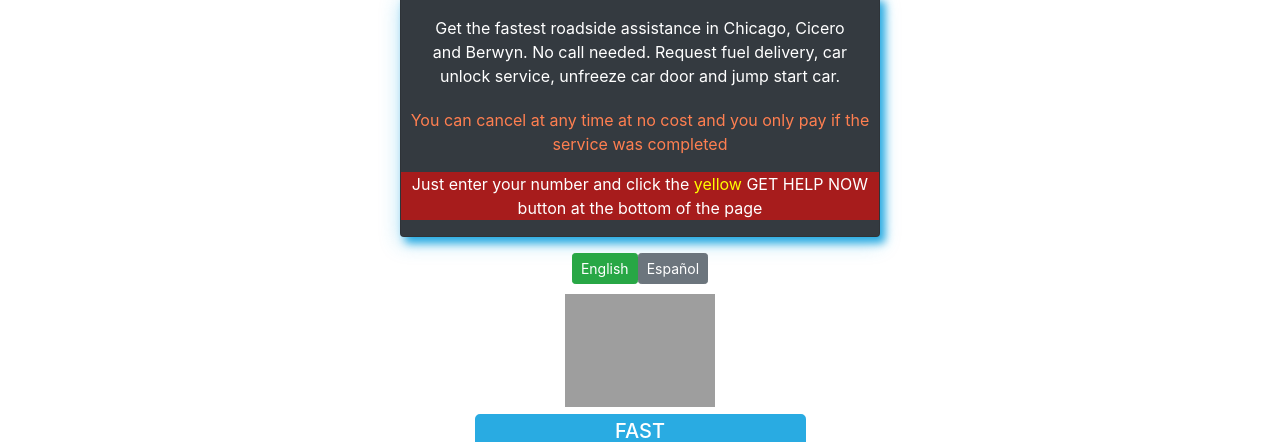
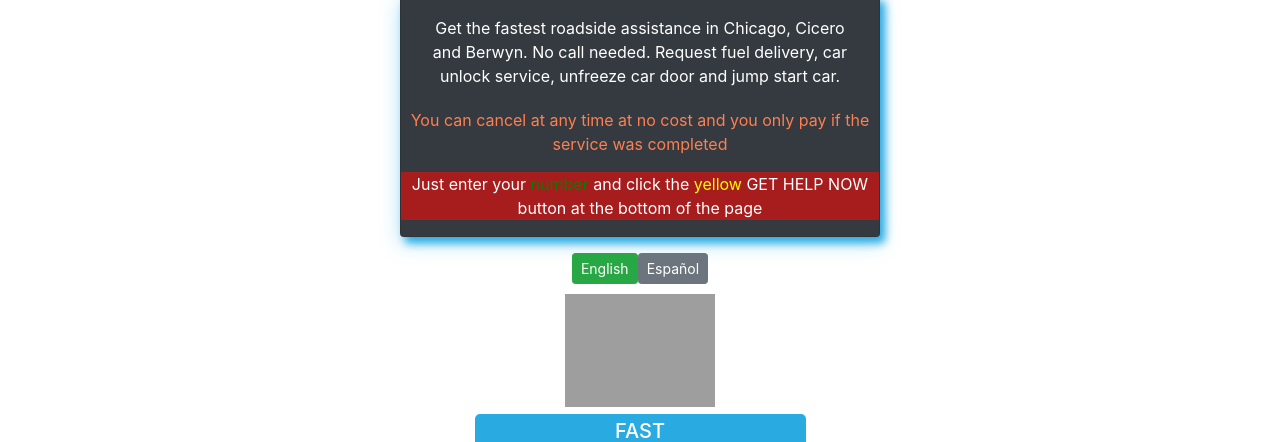
Before and after one commit to silvano905/car, a Django app: page / in a window 1280 px wide. Shown: the part 81-523 px from the top of the page. Run offline with Django 3.2, Linux system fonts and the light colour scheme; data comes from the database, SQL or seed files in the repository; some libraries are stand-ins or nearby versions; grey boxes are pictures that could not be loaded.

Commit message:
1/9/19 #4

```diff
--- a/helper/templates/helper/home.html
+++ b/helper/templates/helper/home.html
@@ -83,7 +83,7 @@
                 Request fuel delivery, car unlock service, unfreeze car door and jump start car.</p>
             </div>
         <p style="color: coral;">You can cancel at any time at no cost and you only pay if the service was completed</p>
-        <p style="background-color: rgba(255,6,0,0.57)">Just enter your number and click the <span style="color: yellow">yellow</span> GET HELP NOW button at the bottom of the page</p>
+        <p style="background-color: rgba(255,6,0,0.57)">Just enter your <span style="color: green">number</span> and click the <span style="color: yellow">yellow</span> GET HELP NOW button at the bottom of the page</p>
         </div>
 
         {% if berenise %}
```
